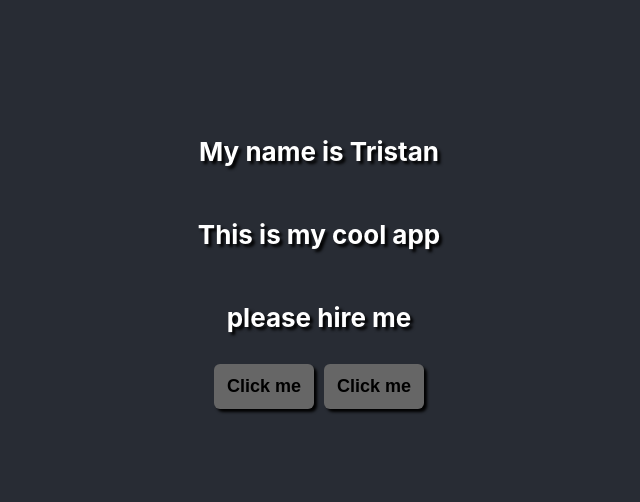
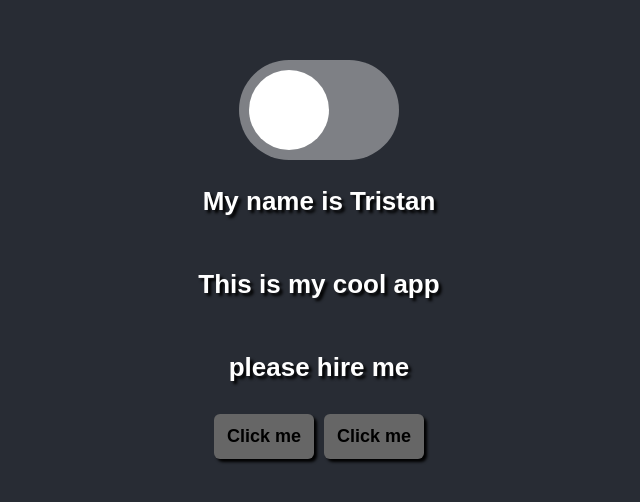
Before and after one commit to TrisRosco/portfolio, a React (Create React App) app in the folder pf/: page / in a window 1280 px wide. Shown: the part 138-640 px from the top of the page, without its empty margins (321-961 px from the left). Built offline with nearby package versions, Linux system fonts and the light colour scheme.

Commit message:
added a cool toggle switch

```diff
--- a/pf/src/components/app/App.js
+++ b/pf/src/components/app/App.js
@@ -1,5 +1,6 @@
 import "./App.css";
 import Button from "../button";
+import ToggleSwitch from "../toggleSwitch";
 import { useEffect, useState } from "react";
 import jeff from "../../assets/images/jeff.jpg";
 
@@ -11,6 +12,7 @@
   return (
     <div className="App">
       <header className="App-header">
+        <ToggleSwitch> </ToggleSwitch>
         <p>My name is Tristan</p>
         <p>This is my cool app</p>
         <p>please hire me</p>
--- /dev/null
+++ b/pf/src/components/toggleSwitch/index.js
@@ -0,0 +1,24 @@
+import React from "react";
+import { useState } from "react";
+import { motion } from "framer-motion";
+import "./styles.css";
+
+const ToggleSwitch = () => {
+  const [isOn, setIsOn] = useState(false);
+
+  const toggle = () => setIsOn(!isOn);
+
+  const spring = {
+    type: "spring",
+    stiffness: 700,
+    damping: 30,
+  };
+
+  return (
+    <div className="switch" data-isOn={isOn} onClick={toggle}>
+      <motion.div className="handle" layout transition={spring} />
+    </div>
+  );
+};
+
+export default ToggleSwitch;
--- /dev/null
+++ b/pf/src/components/toggleSwitch/styles.css
@@ -0,0 +1,39 @@
+html,
+body {
+  min-height: 100vh;
+  padding: 0;
+  margin: 0;
+}
+
+* {
+  box-sizing: border-box;
+}
+
+
+
+.App {
+  font-family: sans-serif;
+  text-align: center;
+}
+
+.switch {
+  width: 160px;
+  height: 100px;
+  background-color: rgba(255, 255, 255, 0.4);
+  display: flex;
+  justify-content: flex-start;
+  border-radius: 50px;
+  padding: 10px;
+  cursor: pointer;
+}
+
+.switch[data-isOn="true"] {
+  justify-content: flex-end;
+}
+
+.handle {
+  width: 80px;
+  height: 80px;
+  background-color: white;
+  border-radius: 40px;
+}
```
